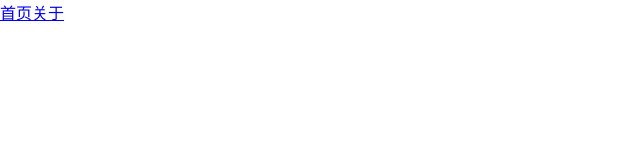
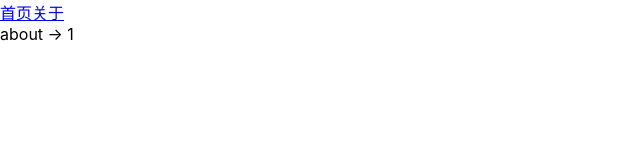
Before and after one commit to qiuqianaw/react-learning, a React (Create React App) app: page /about/1 in a window 1280 px wide. Before the commit this address had no page. Shown: the top 160 px of the page, without its empty margins (0-640 px from the left). Built offline with nearby package versions, Linux system fonts and the light colour scheme; the HTML template or start-up script is replaced by a standard one.

Commit message:
feature: useParams

```diff
--- a/src/About.js
+++ b/src/About.js
@@ -1,15 +1,9 @@
-import { useSearchParams } from "react-router-dom";
+import { useParams } from "react-router-dom";
 
 function About() {
-  const [params] = useSearchParams();
-  const id = params.get("id");
-  const name = params.get("name");
+  const params = useParams();
 
-  return (
-    <div>
-      about -&gt; {id}-{name}
-    </div>
-  );
+  return <div>about -&gt; {params.id}</div>;
 }
 
 export default About;
--- a/src/App.js
+++ b/src/App.js
@@ -16,7 +16,7 @@
       <Routes>
         {/* 指定路径和组件的对应关系 */}
         <Route path="/" element={<Home />}></Route>
-        <Route path="/about" element={<About />}></Route>
+        <Route path="/about/:id" element={<About />}></Route>
         <Route path="/Login" element={<Login />}></Route>
       </Routes>
     </BrowserRouter>
--- a/src/Login.js
+++ b/src/Login.js
@@ -4,7 +4,7 @@
 function Login() {
   const navigate = useNavigate();
   function gotoAbout() {
-    navigate("/about?id=1001&name=qiuqian", { replace: true });
+    navigate("/about/1001", { replace: true });
   }
   return (
     <div>
```
